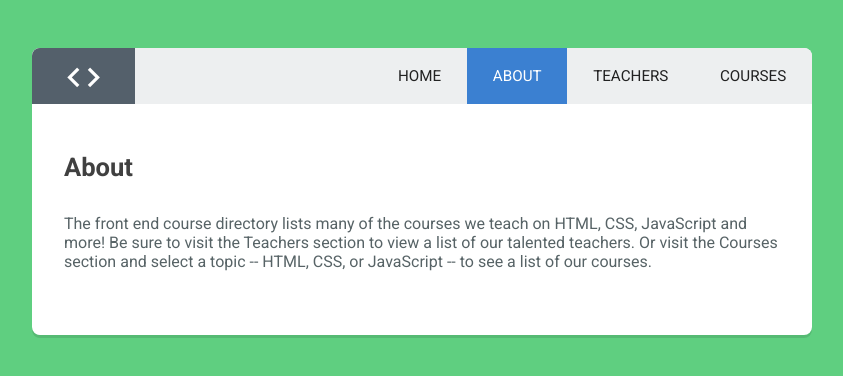
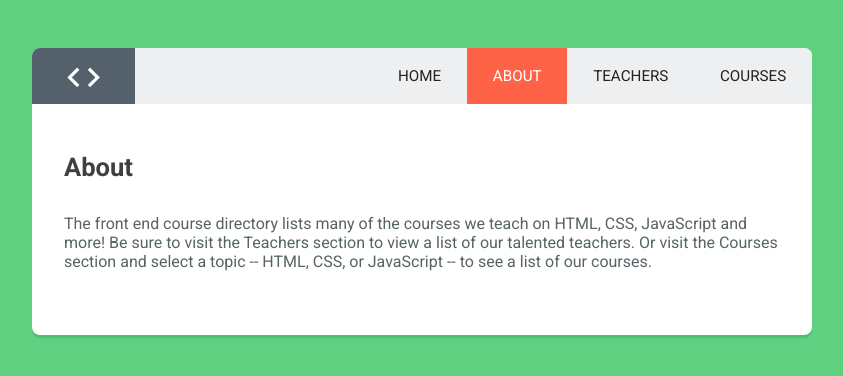
Before and after one commit to rohald89/React-Router, a React (Create React App) app: page /about in a window 1280 px wide. Shown: the top 376 px of the page, without its empty margins (218-1061 px from the left). Built offline with nearby package versions, Linux system fonts and the light colour scheme.

Commit message:
added inline functions for the style and className on the NavLinks in Header

```diff
--- a/src/components/Header.js
+++ b/src/components/Header.js
@@ -8,8 +8,11 @@ const Header = () => (
       <li><NavLink end to="/">Home</NavLink></li>
       {/* end prop instead of exact */}
       {/* This is a simple renaming of a prop to better align with the common practices of other libraries in the React ecosystem. */}
-      <li><NavLink to="/about">About</NavLink></li>
-      <li><NavLink to="/teachers">Teachers</NavLink></li>
+      <li><NavLink to="/about" style={({ isActive }) => ({ background: isActive && 'tomato'})}>About</NavLink></li>
+      {/* the activeStyle prop has been removed, to apply inline styles you now pass a function to the style */}
+      <li><NavLink to="/teachers" className={({ isActive }) => "nav-link" + (isActive && " activated")}>Teachers</NavLink></li>
+      {/* the activeClassName prop has been removed. To add a specific class when an element is active you now use a function for the className */}
+      {/* In the example above instead of the `active` class being added there will now be an `activated` class when the route matches the link */}
       <li><NavLink to="/courses">Courses</NavLink></li>
     </ul>
   </header>
```
